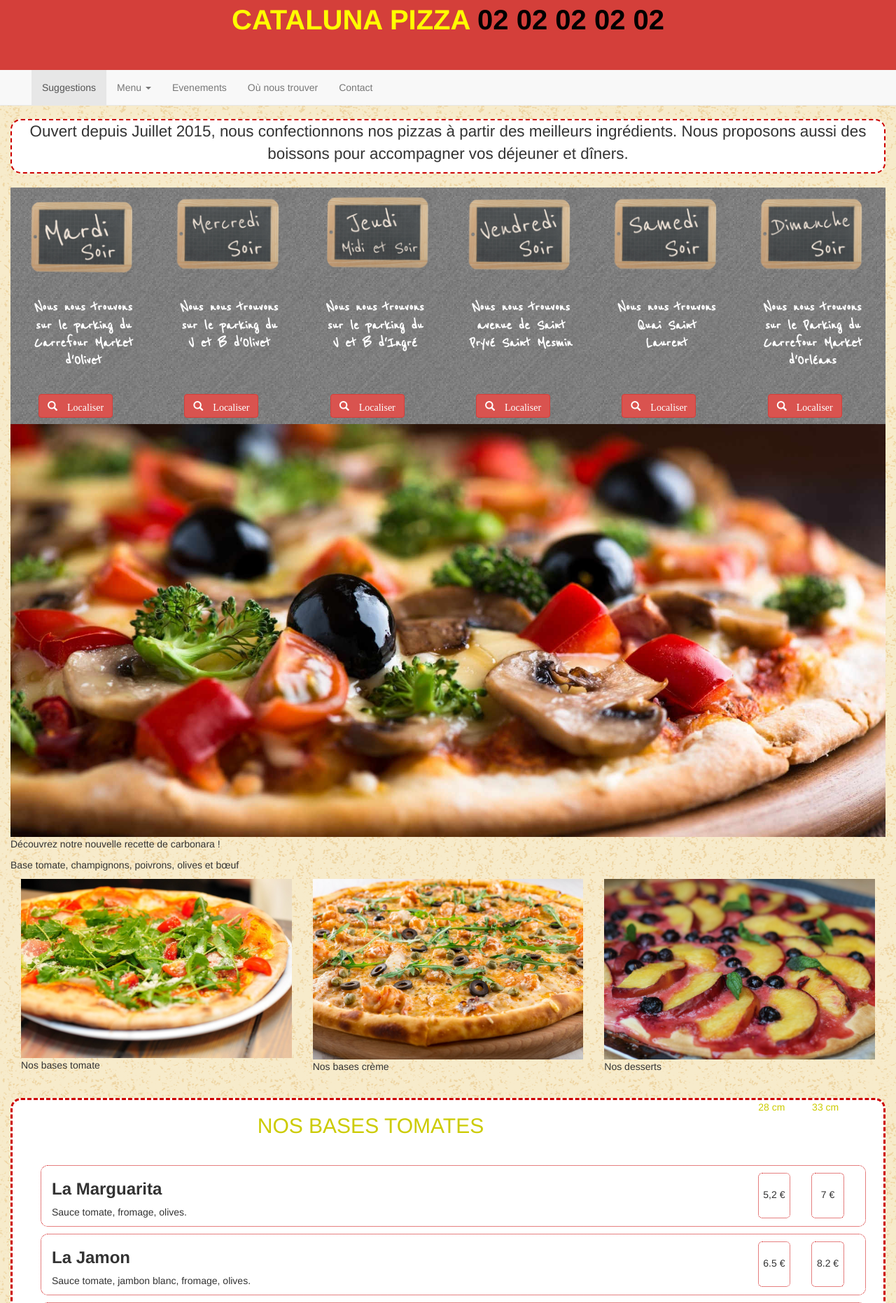
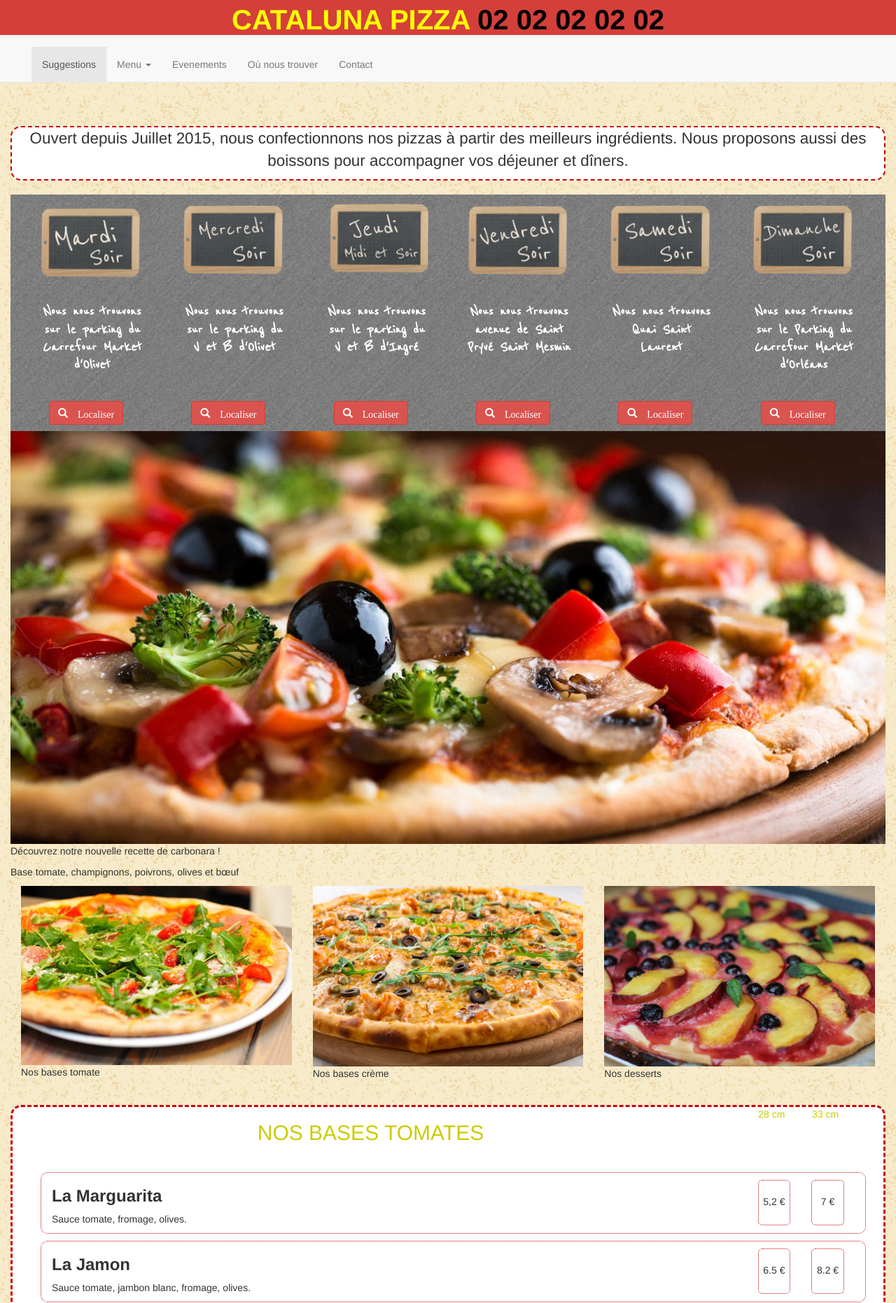
Before and after one commit to Frankois21/Cataluna, a PHP site: page /IndexPizza.html in a window 1280 px wide. Shown: the top 1862 px of the page at 70% size. Run offline with PHP 8.4, Linux system fonts and the light colour scheme.

Commit message:
modifs header

```diff
--- a/IndexPizza.html
+++ b/IndexPizza.html
@@ -21,7 +21,7 @@
 	<div class="container-fluid" id="header">
 	<nav class="navbar navbar-default navbar-fixed-top">
     <div class="twelve columns text-center">
-  		<div class="container-fluid" col-xs-1; style="background-color: #D43F3A; height:100px; font-size: 40px; color:yellow"> <p><b>CATALUNA PIZZA<span style="color:black; position:right">  02 02 02 02 02</span></b></p>
+  		<div class="container-fluid" col-xs-8; style="background-color: #D43F3A; height:50px; font-size: 40px; color:yellow"> <p><b>CATALUNA PIZZA<span style="color:black; position:right">  02 02 02 02 02</span></b></p>
     <!-- Brand and toggle get grouped for better mobile display -->
    			<div class="navbar-header">
    					<a class="navbar-brand" img src="Images/toro.jpg" alt="logo"></a>
@@ -83,7 +83,7 @@
 				<!-- Le planning-->
 				<!-- 1er jour-->
 <div class="container-fluid hidden-xs" id="trouver">
-	<div class="row" background="brushed.png">
+	<div class="row-fluid" background="brushed.png">
   			<div class="col-sm-6 col-md-4 col-lg-2">
   			  	<div class="thumbnail text-center">
       				<img src="Imagesbis/MardiSoirmin.png" alt="MardiSoir" class="responsive">
@@ -647,9 +647,9 @@
 
 
 <!-- MENU CREME-->
-<div class="container-fluid menu">
+<div class="container-fluid menu" id="creme">
 <!-- TITRE-->
-  <div class="row titre_menu" id="creme">
+  <div class="row titre_menu">
     <h2 class="col-md-4 col-md-offset-3">NOS BASES CREME</h2>
     <div class="col-md-5">
       <div class="col-md-2 col-md-offset-8">
@@ -933,7 +933,7 @@
           </div>
         </div>
 
-        <div class="row bas_footer">
+        <div class="row" id="bas_footer">
           <div class="col-xs-2 col-xs-offset-1">
             <a class="footlien"  href="#"><span>Mentions légales</span></a>
           </div>
@@ -944,8 +944,9 @@
             <a class="footlien"  href="#"><span>Télécharger notre menu (PDF)</span></a>
           </div>
         </div>
+    </footer>
 
-    </footer>
+
 
 
       <!-- fin footer -->
--- a/stylesheet.css
+++ b/stylesheet.css
@@ -9,16 +9,17 @@
 
 body{
 	background-image: url(old_map.png);
+	padding-top: 70px;
 }
 
-/*.header p {
+.header p {
 	font-size : calc (12px+ 2vw);
 }
-*/
+
 #biographie {
 	border: 2px dashed #CC0001;
 	border-radius: 15px;
-	margin-top: 150px;
+	margin-top: 90px;
 	font-size: 1.6em;
 	text-align: center;
 	background-color: white;
@@ -174,15 +175,18 @@ footer{
 	background-repeat: repeat;
 	color: yellow;
 	margin-top: 5px;
-
+	position: absolute;
+	width: 100%;
 }
 
 
-.bas_footer {
+#bas_footer {
 	background-color: #CC0001;
 	margin-top: 5px;
 	padding-top: 15px;
-	height: 70px;
+	height: 10%;
 	font-size: 1.3em;
+	position: relative;
+	bottom: 0;
 }
     /* Fin footer */
```
Also changed, not shown: index.html (+42 -3 lines).
